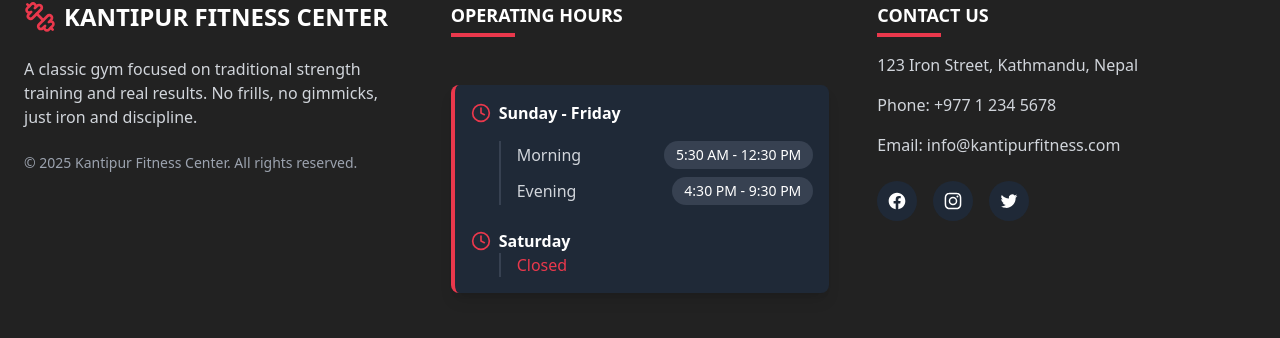
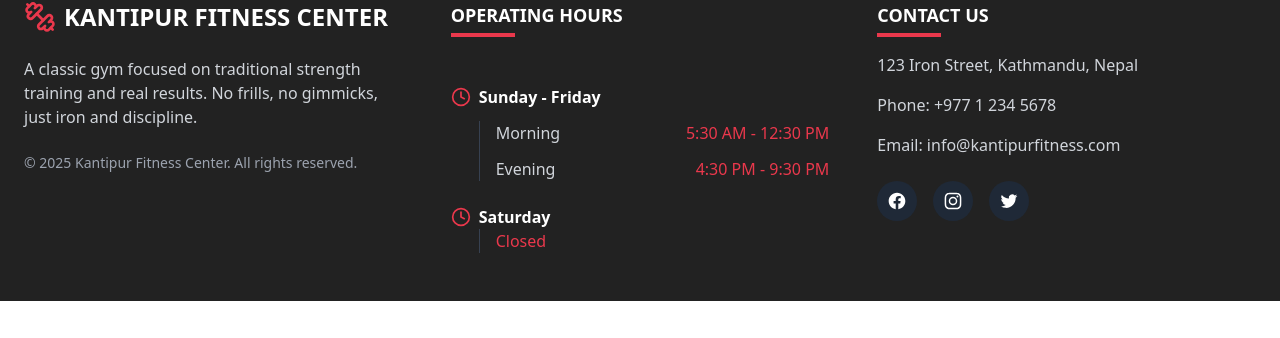
Before and after one commit to Rujan0833/KantipurFitness, a React (Vite) app: page / in a window 1280 px wide. Shown: the part 3942-4280 px from the top of the page. After the commit the page ends 4243 px from the top, so only its background shows below. Built offline with nearby package versions, Linux system fonts and the light colour scheme.

Commit message:
Refactor: Update operating hours section
Modify the operating hours section to remove the boxy design while maintaining the layout.

```diff
--- a/src/components/gym/Footer.tsx
+++ b/src/components/gym/Footer.tsx
@@ -25,20 +25,20 @@ const Footer = () => {
               OPERATING HOURS
             </h3>
 
-            <div className="mt-8 bg-gray-800 rounded-lg p-4 shadow-lg border-l-4 border-gym-red">
-              <div className="flex items-center mb-4">
+            <div className="mt-8">
+              <div className="flex items-center mb-3">
                 <Clock className="h-5 w-5 text-gym-red mr-2" />
                 <h4 className="font-semibold text-white">Sunday - Friday</h4>
               </div>
 
-              <div className="ml-7 space-y-2 border-l-2 border-gray-700 pl-4">
+              <div className="ml-7 space-y-3 border-l border-gray-700 pl-4">
                 <div className="flex justify-between items-center">
                   <span className="text-gray-300">Morning</span>
-                  <span className="bg-gray-700 text-white px-3 py-1 rounded-full text-sm">5:30 AM - 12:30 PM</span>
+                  <span className="text-gym-red font-medium">5:30 AM - 12:30 PM</span>
                 </div>
                 <div className="flex justify-between items-center">
                   <span className="text-gray-300">Evening</span>
-                  <span className="bg-gray-700 text-white px-3 py-1 rounded-full text-sm">4:30 PM - 9:30 PM</span>
+                  <span className="text-gym-red font-medium">4:30 PM - 9:30 PM</span>
                 </div>
               </div>
 
@@ -46,7 +46,7 @@ const Footer = () => {
                 <Clock className="h-5 w-5 text-gym-red mr-2" />
                 <h4 className="font-semibold text-white">Saturday</h4>
               </div>
-              <div className="ml-7 pl-4 border-l-2 border-gray-700">
+              <div className="ml-7 pl-4 border-l border-gray-700">
                 <div className="flex justify-between items-center">
                   <span className="text-gym-red font-medium">Closed</span>
                 </div>
```
